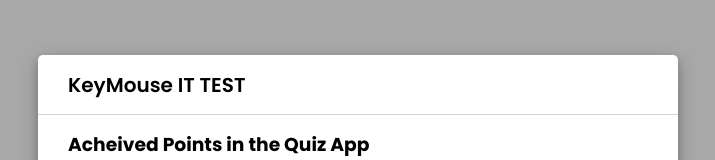
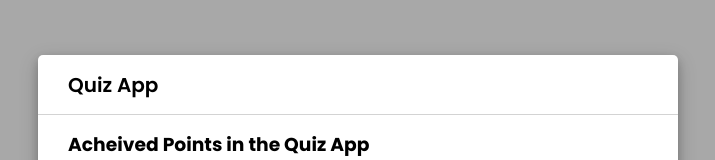
Before and after one commit to vaib-dev/Quiz-App, a plain HTML site: page index.html in a window 1280 px wide. Both pictures are taken after a click on the button "Start Quiz". Shown: the part 153-313 px from the top of the page, without its empty margins (282-997 px from the left). Drawn offline with nearby package versions, Linux system fonts and the light colour scheme.

Commit message:
added readme

```diff
--- a/assets/main.js
+++ b/assets/main.js
@@ -12,8 +12,6 @@ async function getQuestions() {
         console.error(error);
     }
 }
-
-
 
 const start_btn = document.querySelector(".start_btn button");
 const info_box = document.querySelector(".info_box");
@@ -144,7 +142,7 @@ function progressLine(questions) {
     progress_line.style.width = progress_percent + "%";
   }
 function showResult(questions) {
-    info_box.classList.remove("activeInfo"); //hide info box
+  info_box.classList.remove("activeInfo"); //hide info box
     quiz_box.classList.remove("activeQuiz"); //hide quiz box
     result_box.classList.add("activeResult"); //show result box
     const scoreText = result_box.querySelector(".score_text");
--- a/index.html
+++ b/index.html
@@ -13,7 +13,7 @@
     <div class="start_btn"><button>Start Quiz</button></div>
     <!-- Info Box -->
     <div class="info_box">
-        <div class="info-title"><span>KeyMouse IT TEST</span></div>
+        <div class="info-title"><span>Quiz App</span></div>
         <div class="info-list">
             <h3> Acheived Points in the Quiz App</h3>
             <ul>
@@ -36,7 +36,7 @@
     <!-- Quiz Box -->
     <div class="quiz_box">
         <header>
-            <div class="title">KeyMouse IT TEST</div>
+            <div class="title">Let's Go</div>
             <div class="timer">
                 <div class="time_left_txt">Level</div>
                 <div class="timer_sec"></div>
```
Also changed, not shown: 1 other file.
